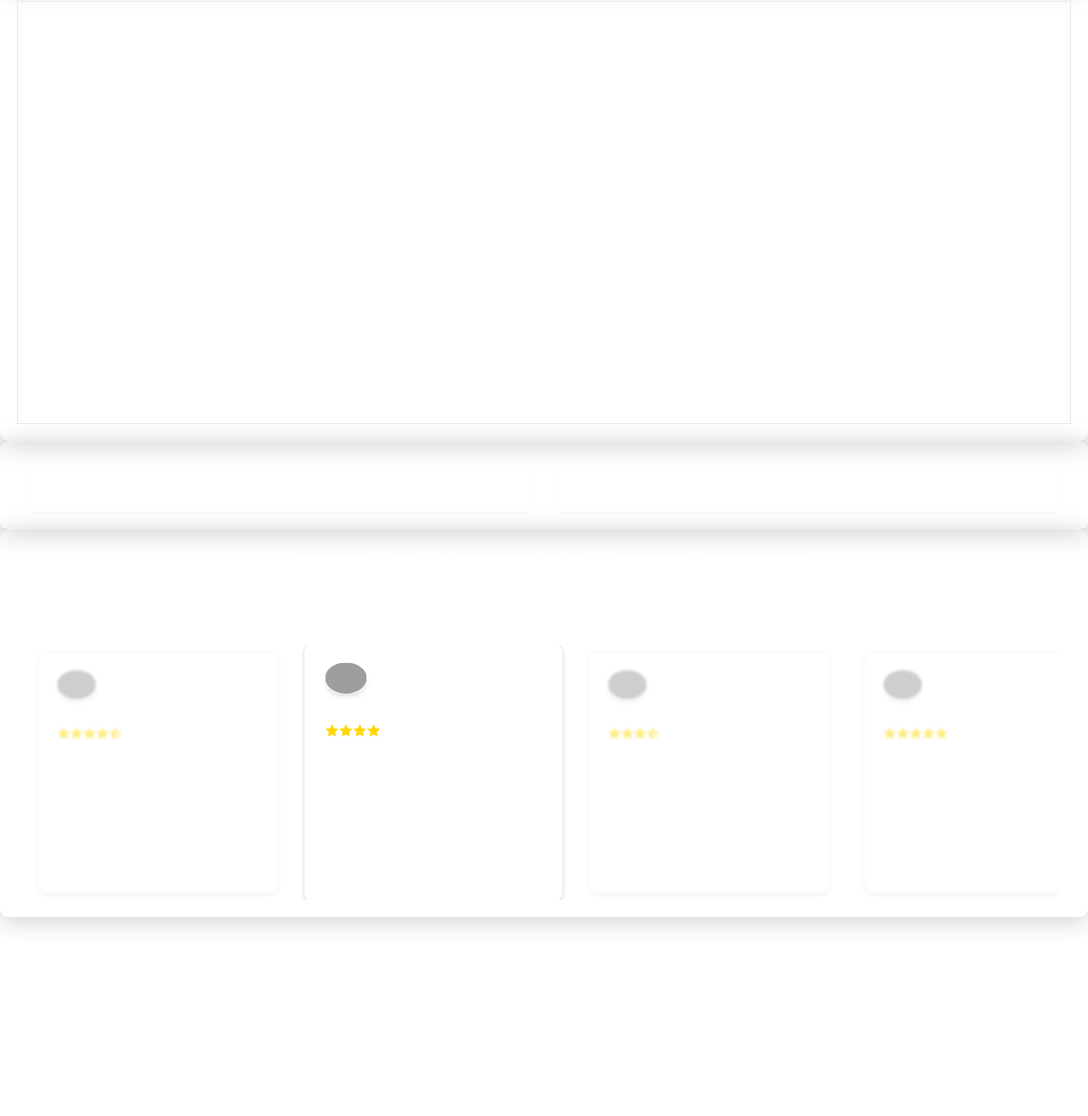
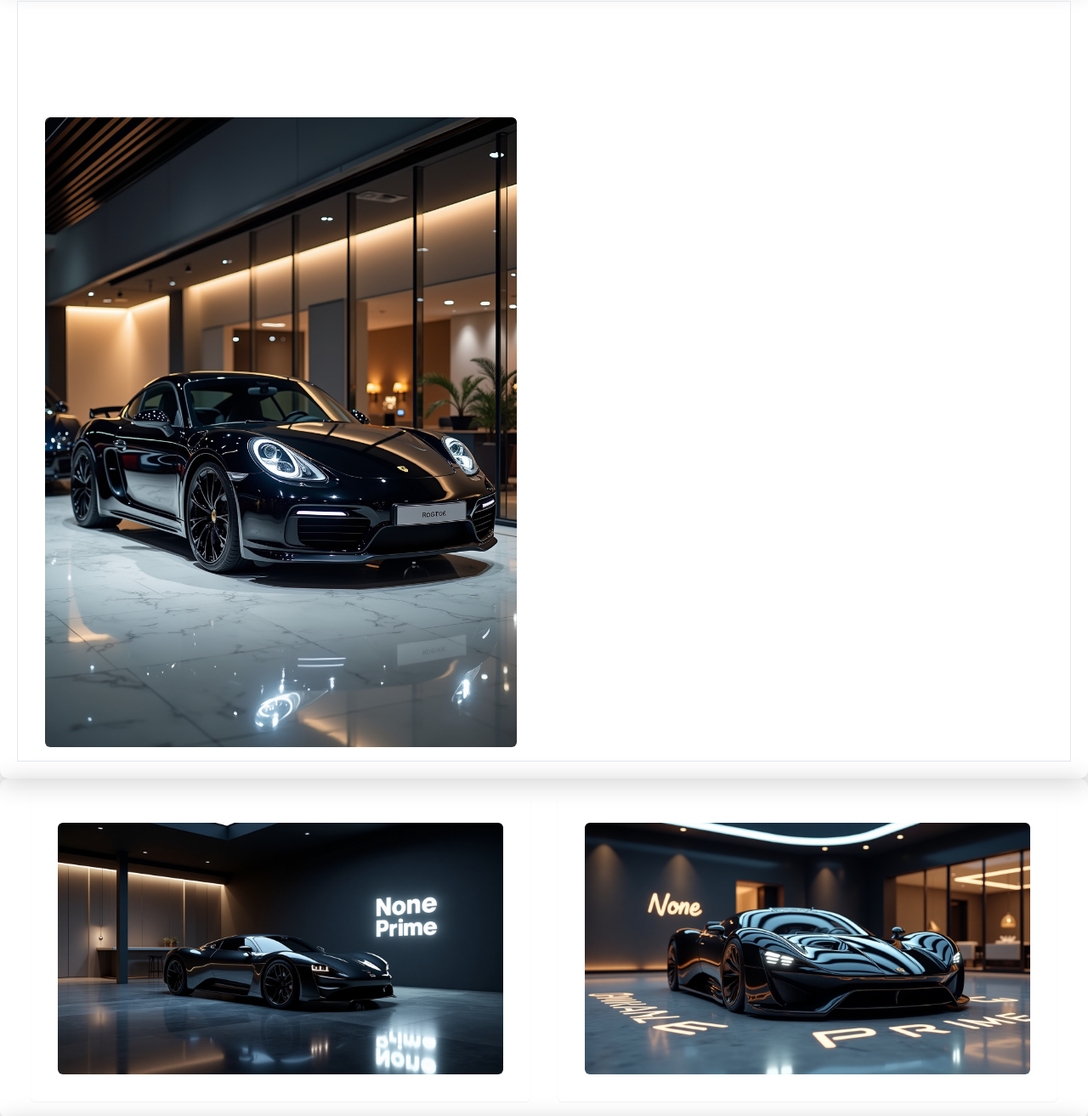
Before and after one commit to aman-165/None-Prime, a website: page index.html in a window 1280 px wide. Shown: the part 1988-3301 px from the top of the page at 85% size. Drawn offline with nearby package versions, Linux system fonts and the light colour scheme; the site is published under a folder, as on GitHub Pages, so addresses that start at the root find nothing; grey boxes are pictures that could not be loaded.

Commit message:
Updated files

```diff
--- a/index.html
+++ b/index.html
@@ -354,7 +354,7 @@
         <!--===Image Section===-->
         <div class="w-full md:w-1/2 bg-gray-200 rounded-lg flex items-center justify-center p-4">
           <div class="w-full h-full flex items-center justify-center text-gray-400">
-            <img class="rounded-md Porse object-cover w-full max-h-[400px]" src="/vidio/wca.jpg" alt="" /
+            <img class="rounded-md Porse object-cover w-full max-h-[400px]" src="wca.jpg" alt="" /
               data-aos="fade-right" data-aos-duration="1000">
           </div>
         </div>
@@ -418,13 +418,13 @@
         <div
           class="bg-gradient-to-r from-indigo-800 via-indigo-900 to-indigo-950 text-white p-8 rounded-md shadow-sm flex items-center justify-center">
           <div class="w-full flex items-center justify-center text-gray-200">
-            <img class="rounded-md" src="/vidio/three.jpg" alt="" data-aos="flip-left" data-aos-duration="1500">
+            <img class="rounded-md" src="three.jpg" alt="" data-aos="flip-left" data-aos-duration="1500">
           </div>
         </div>
         <div
           class="bg-gradient-to-r from-indigo-800 via-indigo-900 to-indigo-950 text-white p-8 rounded-md shadow-sm flex items-center justify-center">
           <div class="w-full flex items-center justify-center text-gray-200">
-            <img class="rounded-md" src="/vidio/four.jpg" alt="" data-aos="flip-right" data-aos-duration="1500">
+            <img class="rounded-md" src="four.jpg" alt="" data-aos="flip-right" data-aos-duration="1500">
           </div>
         </div>
 
```
Also changed, not shown: four.jpg (renamed from vidio/four.jpg), three.jpg (renamed from vidio/three.jpg), wca.jpg (renamed from vidio/wca.jpg).
